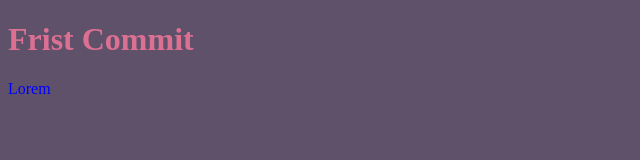
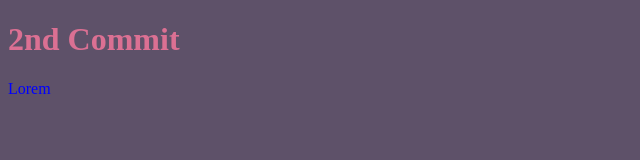
Before and after one commit to NumanAbizsol/stashing, a plain HTML site: page index.html in a window 1280 px wide. Shown: the full height of the page, 0-640 px from the left. Drawn offline with Linux system fonts and the light colour scheme.

Commit message:
add 2nd commit

```diff
--- a/index.html
+++ b/index.html
@@ -7,7 +7,7 @@
     <title>Document</title>
 </head>
 <body>
-    <h1>Frist Commit</h1>
+    <h1>2nd Commit</h1>
     <p>Lorem</p>
 </body>
 </html>
```
